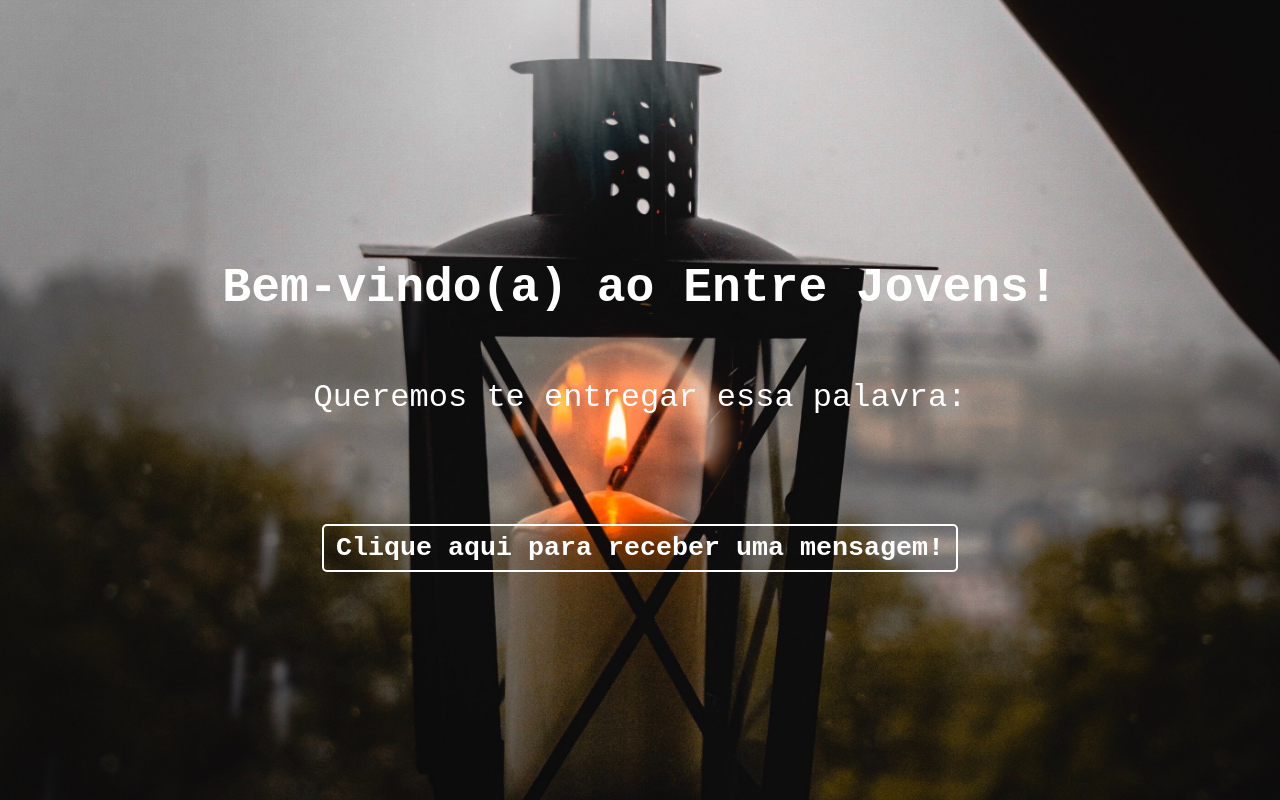
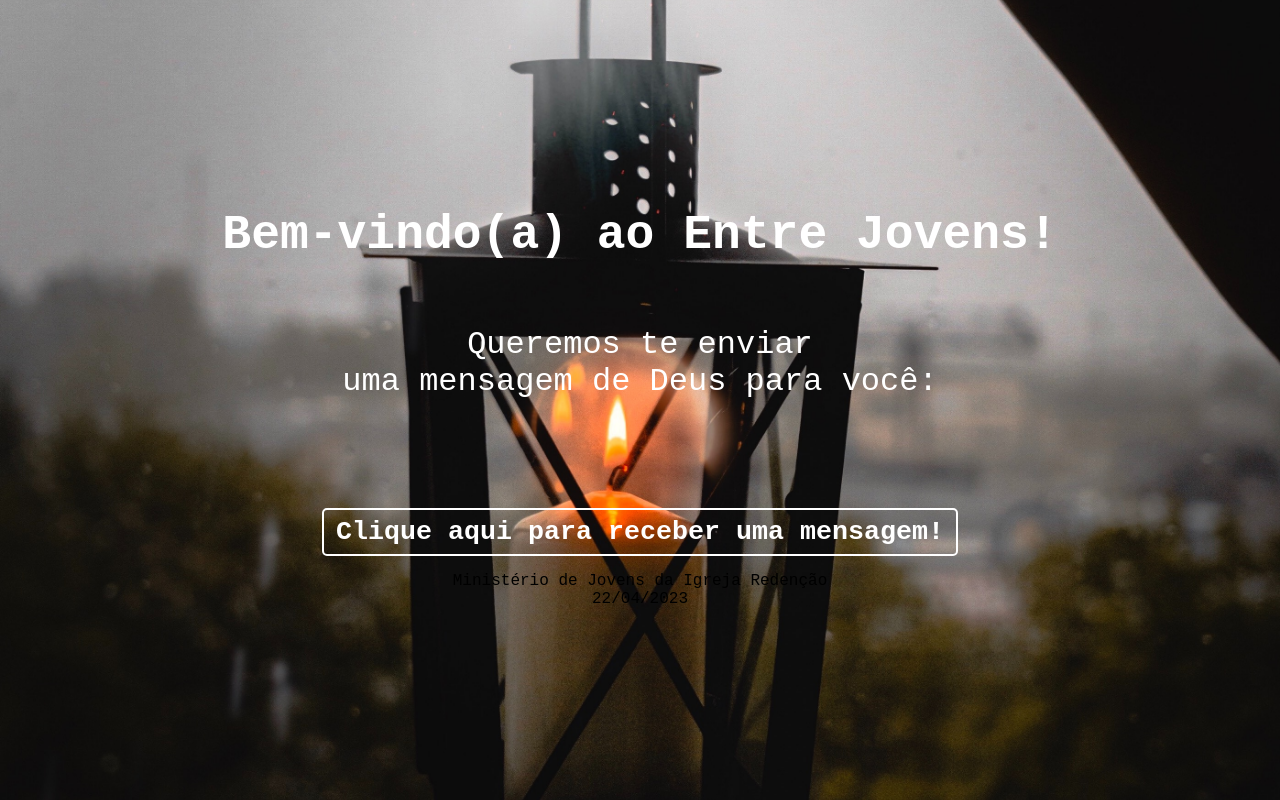
Before and after one commit to luizadealencar/EntreJovens, a plain HTML site: page index.html in a window 1280 px wide. Drawn offline with Linux system fonts and the light colour scheme.

Commit message:
Update index.html

```diff
--- a/index.html
+++ b/index.html
@@ -7,10 +7,11 @@
   </head>
   <body>
     <h1>Bem-vindo(a) ao Entre Jovens!</h1>
-    <p class="convite">Queremos te entregar essa palavra:</p>
+    <p class="convite">Queremos te enviar<br>uma mensagem de Deus para você:</p>
     <div id="versiculo"></div>
     <p id="data"></p>
     <button id="btn"><p>Clique aqui para receber uma mensagem!</p></button>
+		<p class="ministerio">Ministério de Jovens da Igreja Redenção<br>22/04/2023</p>
     <script src="script.js"></script>
   </body>
 </html>
```
